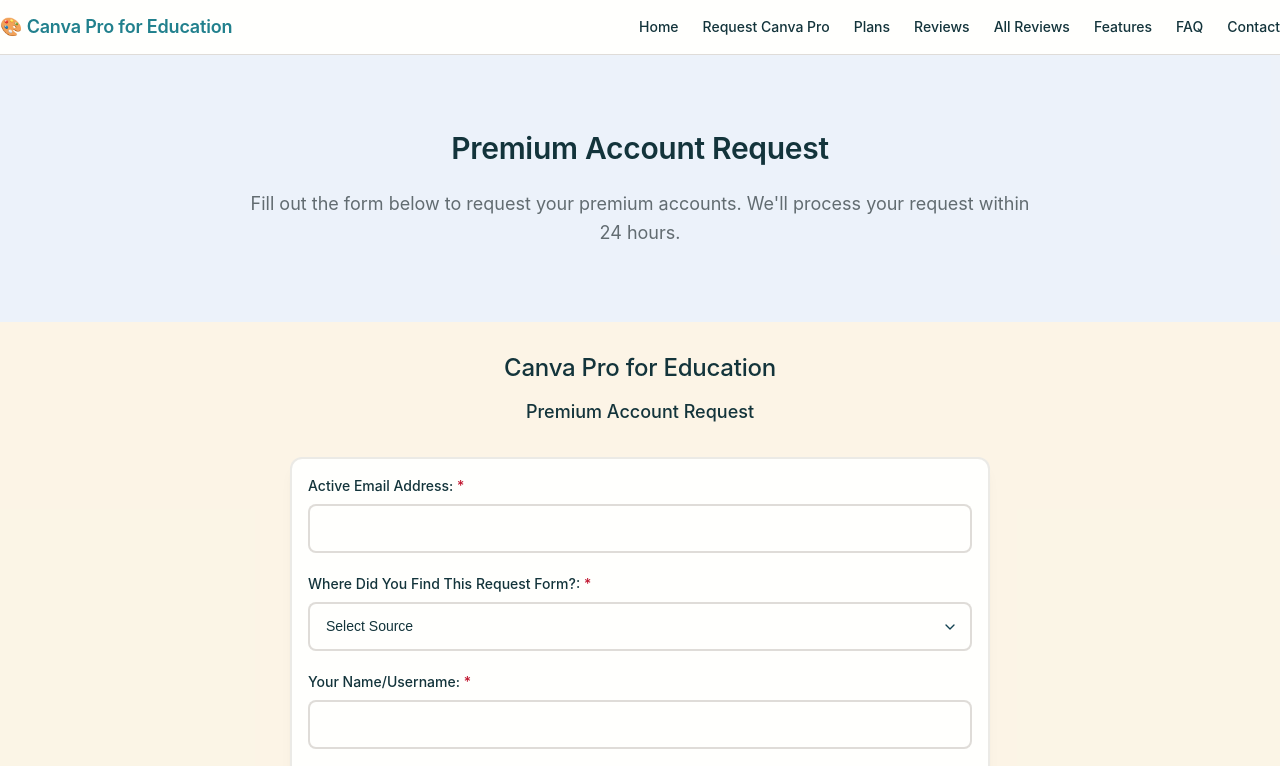
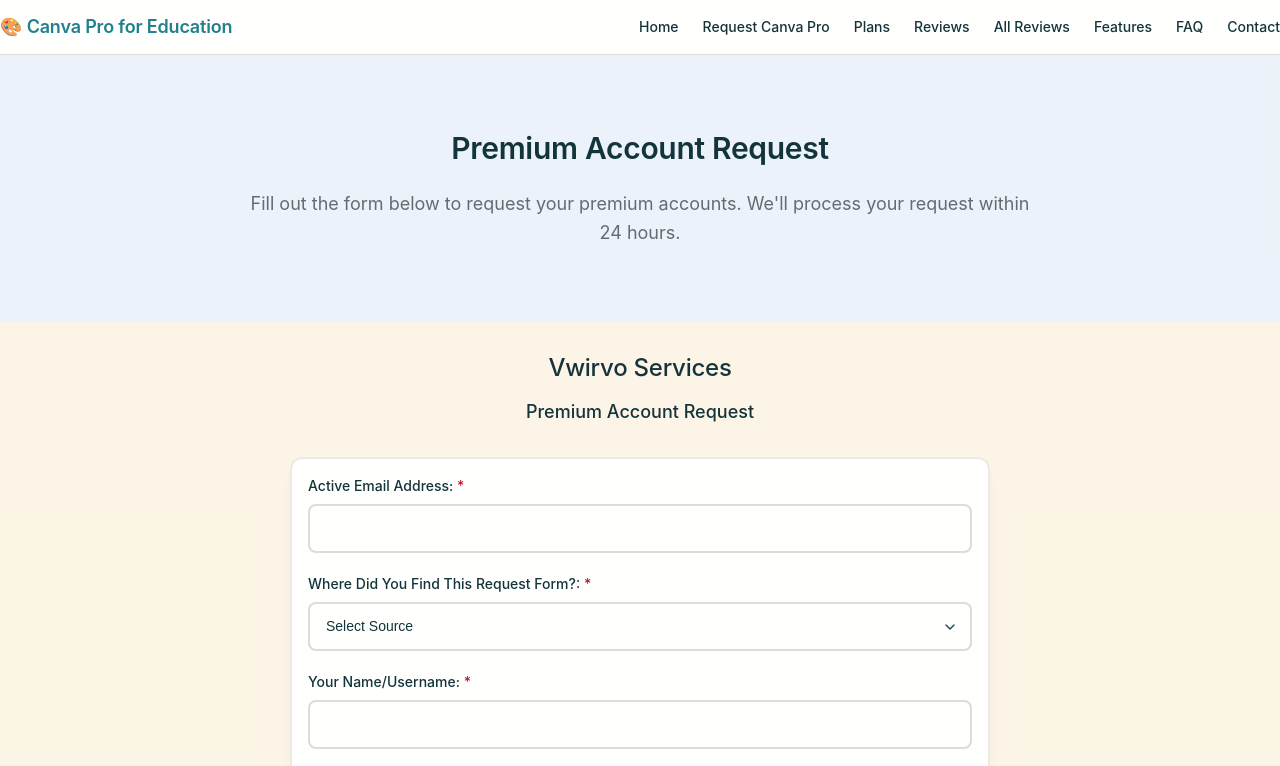
Before and after one commit to Bosspaldoo/Canva-Landing-Page, a plain HTML site: page request-canva-pro.html in a window 1280 px wide. Shown: the top 766 px of the page. Drawn offline with Linux system fonts and the light colour scheme; a web font is replaced by a local one.

Commit message:
Update request-canva-pro.html

```diff
--- a/request-canva-pro.html
+++ b/request-canva-pro.html
@@ -73,7 +73,7 @@
         <section class="request-form-section">
             <div class="container">
                 <div class="section-header">
-                    <h2>Canva Pro for Education</h2>
+                    <h2>Vwirvo Services</h2>
                     <p style="font-size: var(--font-size-xl); font-weight: var(--font-weight-semibold); color: var(--color-text);">Premium Account Request</p>
                 </div>
 
```
